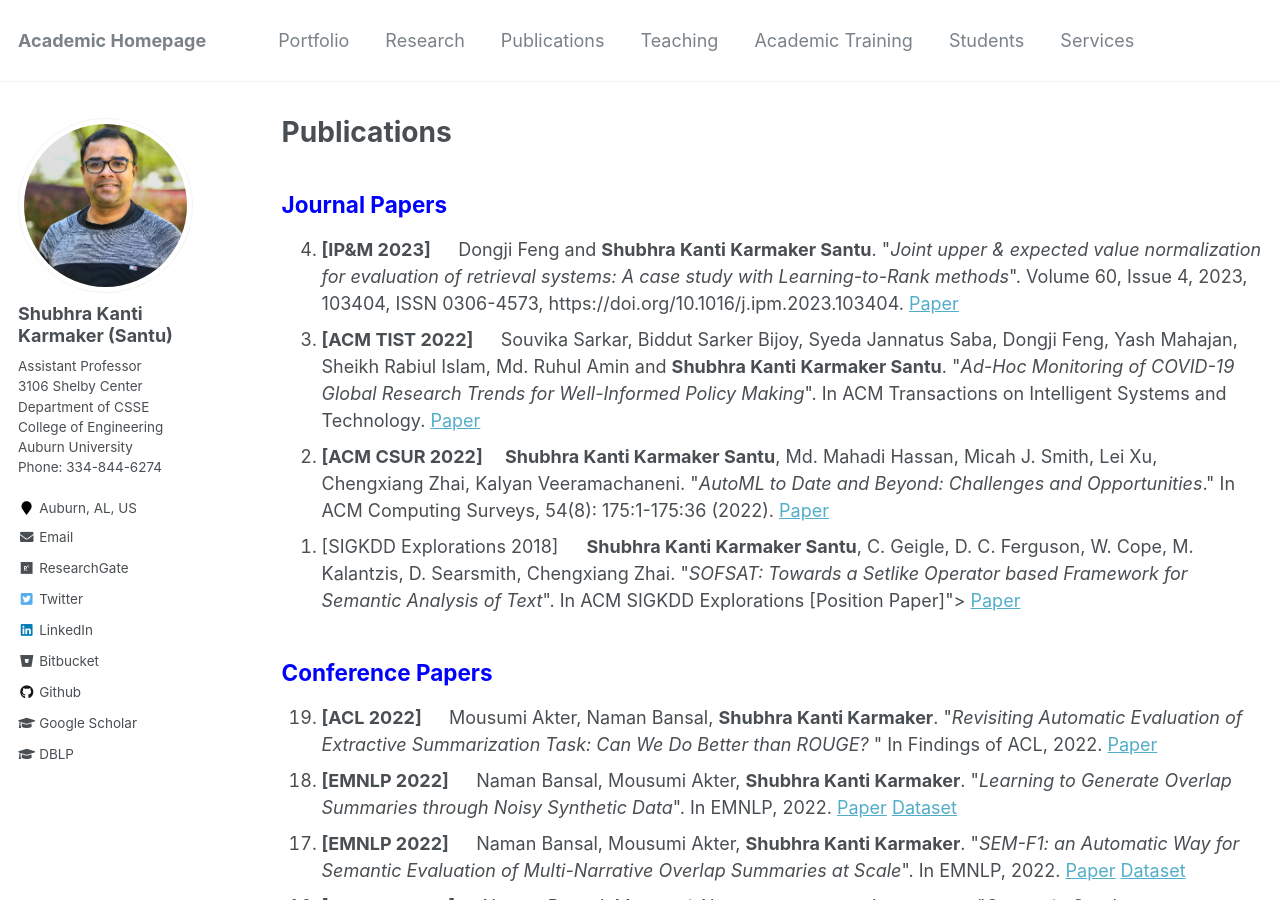
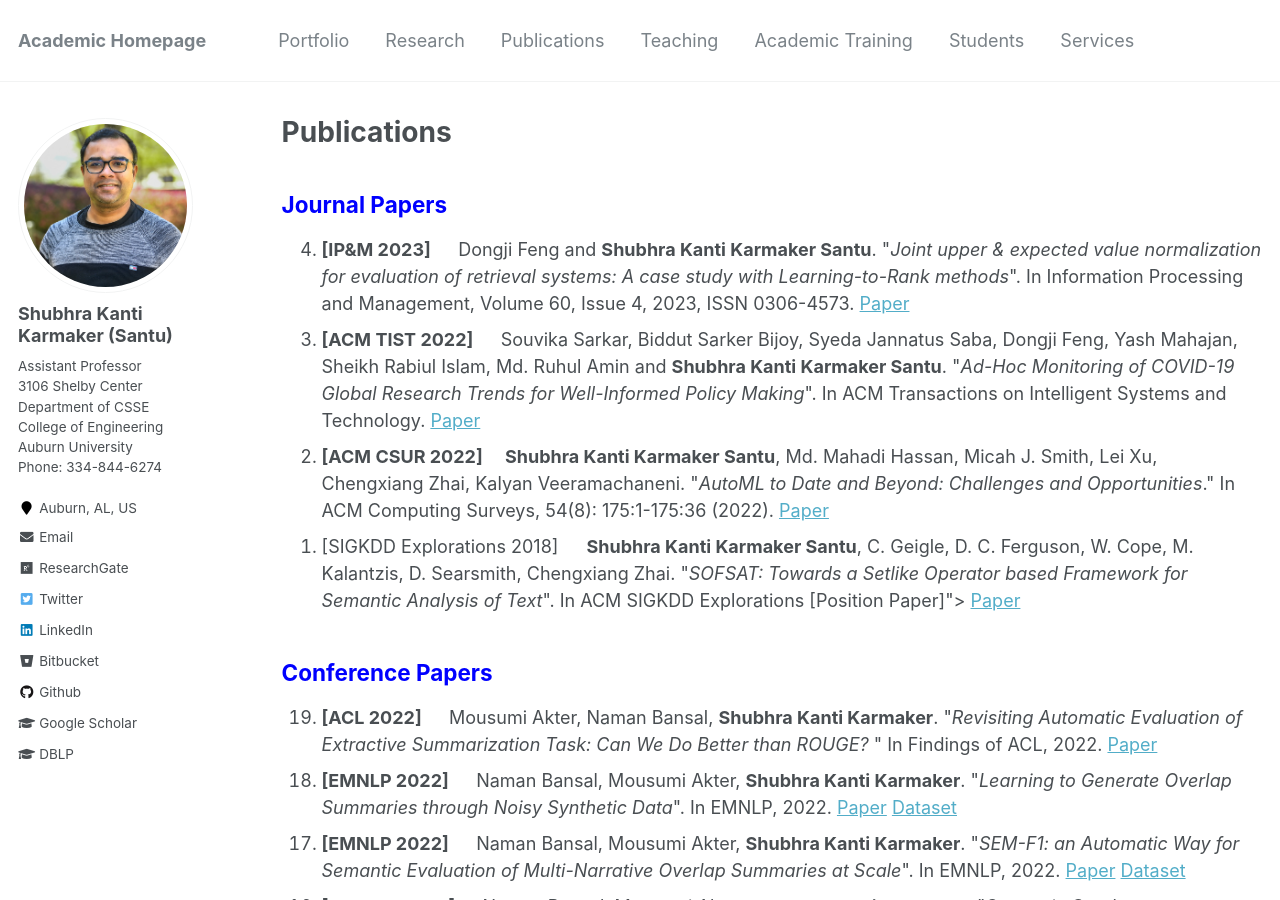
Before and after one commit to karmake2/karmake2.github.io, a Jekyll site: the page built from _pages/publications.md, in a window 1280 px wide and 900 px high. Built offline with Jekyll 4.4.1, drawn with Linux system fonts in a browser that asks for light colours.

Commit message:
fix link bugs

```diff
--- a/_pages/publications.md
+++ b/_pages/publications.md
@@ -14,7 +14,7 @@
 
 ## <span style="color:blue">Journal Papers</span>
 <ol reversed=true>
-<li> <b>[IP&M 2023] &emsp;</b> Dongji Feng and <b>Shubhra Kanti Karmaker Santu</b>. "<i>Joint upper & expected value normalization for evaluation of retrieval systems: A case study with Learning-to-Rank methods</i>". Volume 60, Issue 4, 2023, 103404, ISSN 0306-4573, https://doi.org/10.1016/j.ipm.2023.103404.  <a href="/files/Publications/2023/LowerBound">Paper</a> </li>
+<li> <b>[IP&M 2023] &emsp;</b> Dongji Feng and <b>Shubhra Kanti Karmaker Santu</b>. "<i>Joint upper & expected value normalization for evaluation of retrieval systems: A case study with Learning-to-Rank methods</i>". In Information Processing and Management, Volume 60, Issue 4, 2023, ISSN 0306-4573.  <a href="/files/Publications/2023/LowerBound.pdf">Paper</a> </li>
 <li> <b>[ACM TIST 2022] &emsp;</b> Souvika Sarkar, Biddut Sarker Bijoy, Syeda Jannatus Saba, Dongji Feng, Yash Mahajan, Sheikh Rabiul Islam, Md. Ruhul Amin and <b>Shubhra Kanti Karmaker Santu</b>. "<i>Ad-Hoc Monitoring of COVID-19 Global Research Trends for Well-Informed Policy Making</i>". In ACM Transactions on Intelligent Systems and Technology.  <a href="/files/Publications/2022/COVID_Research_Tracker.pdf">Paper</a> </li>
 <li> <b>[ACM CSUR 2022] &emsp;</b><b>Shubhra Kanti Karmaker Santu</b>, Md. Mahadi Hassan, Micah J. Smith, Lei Xu, Chengxiang Zhai, Kalyan Veeramachaneni. "<i>AutoML to Date and Beyond: Challenges and Opportunities</i>." In ACM Computing Surveys, 54(8): 175:1-175:36 (2022).  <a href="https://karmake2.github.io/files/Publications/2021/AutoML.pdf">Paper</a> </li>
 <li>[SIGKDD Explorations 2018] &emsp; <b>Shubhra Kanti Karmaker Santu</b>, C. Geigle, D. C. Ferguson, W. Cope, M. Kalantzis, D. Searsmith, Chengxiang Zhai. "<i>SOFSAT: Towards a Setlike Operator based Framework for Semantic Analysis of Text</i>". In ACM SIGKDD Explorations [Position Paper]"> <a href="https://karmake2.github.io/files/Publications/2018/SOFSAT.pdf">Paper</a></li>
```
Also changed, not shown: 8 other files.
